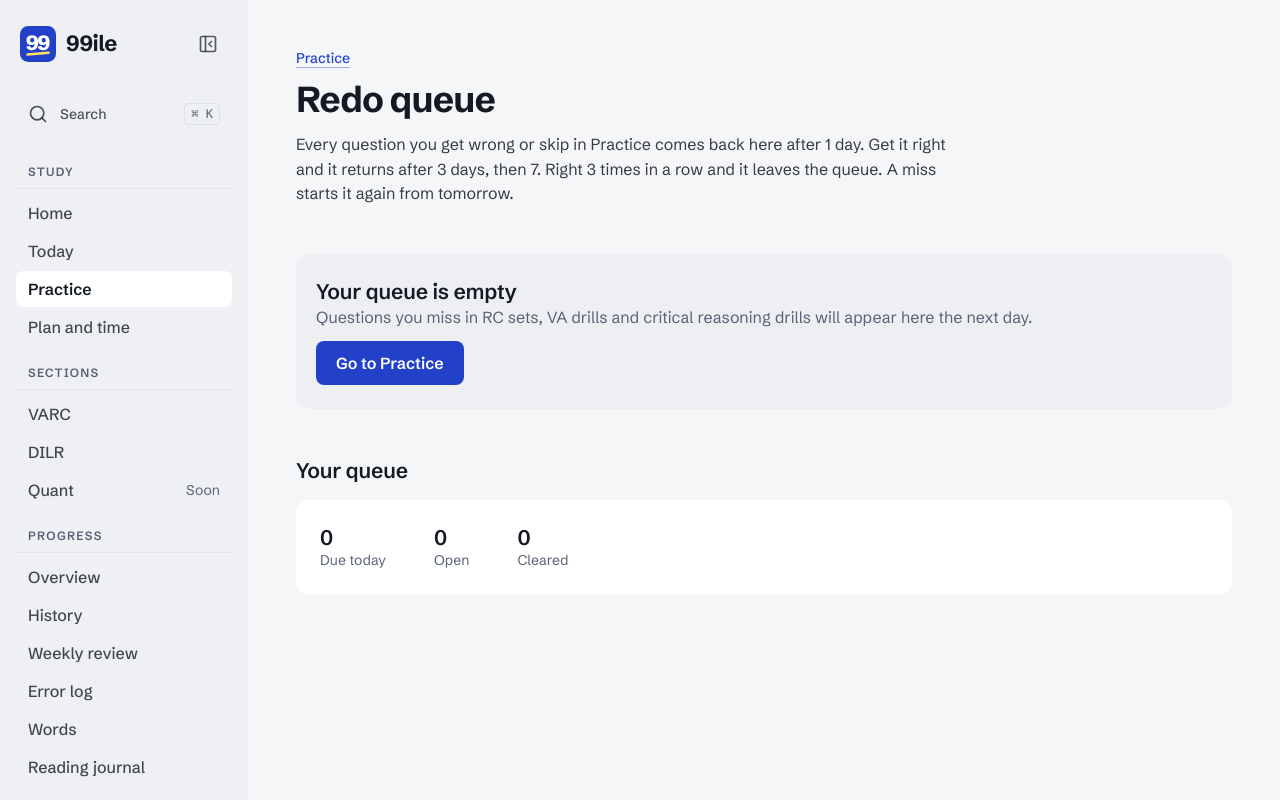
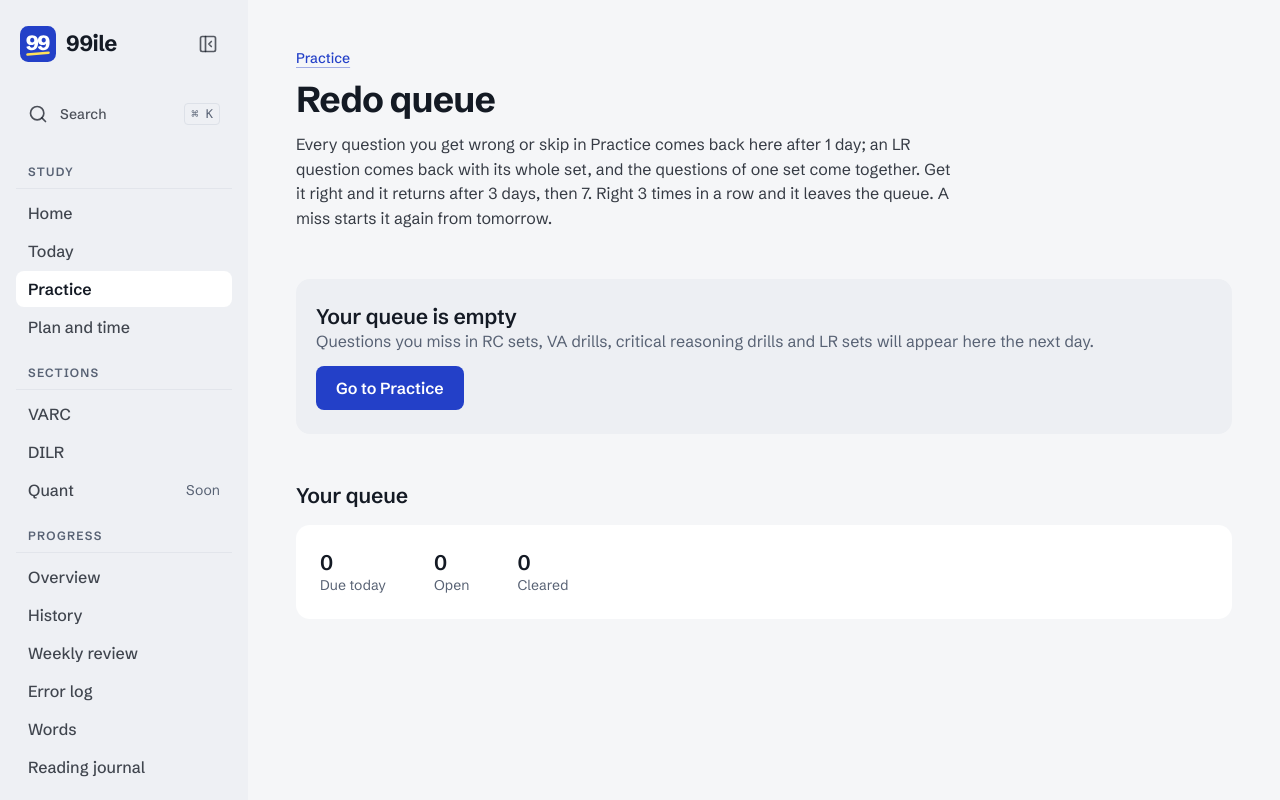
Before and after one commit to japp47/CAT-Prep, a React (Vite) app: page /practice/redo in a window 1280 px wide. Built offline with nearby package versions, Linux system fonts and the light colour scheme.

Commit message:
feat: bring missed LR questions back in the redo queue with their sets

```diff
--- a/src/lib/state.ts
+++ b/src/lib/state.ts
@@ -150,6 +150,8 @@ export interface AppState {
   weekReviews: WeekReview[];
   /** False for saves from before the redo queue; RedoSeeder then builds the queue from past attempts. */
   redoSeeded: boolean;
+  /** False for saves with LR sets taken before LR joined the redo queue; RedoSeeder adds their misses once. */
+  lrRedoSeeded: boolean;
   /** The percentile the student is aiming for in each section. Only VARC has percentile tables so far. */
   targets: { varc: number };
   /** About the student, from the You page (F81): unset until they answer. */
@@ -166,7 +168,7 @@ const emptyDow = () => [null, null, null, null, null, null, null] as (number | n
 export function blankState(): AppState {
   const settings = {} as Record<SectionId, TimeSettings>;
   SECTION_IDS.forEach((id) => (settings[id] = { ...DEFAULT_TIME[id], dow: emptyDow() }));
-  return { version: 4, ticks: {}, settings, days: {}, since: todayIso(), mocks: [], errors: [], vocab: [], practice: [], rcAttempts: [], vaAttempts: [], crAttempts: [], lrAttempts: [], speedRuns: [], redo: [], sectionals: [], summaries: [], mockReviews: [], recs: [], weekReviews: [], redoSeeded: true, targets: { varc: DEFAULT_TARGET }, about: {} };
+  return { version: 4, ticks: {}, settings, days: {}, since: todayIso(), mocks: [], errors: [], vocab: [], practice: [], rcAttempts: [], vaAttempts: [], crAttempts: [], lrAttempts: [], speedRuns: [], redo: [], sectionals: [], summaries: [], mockReviews: [], recs: [], weekReviews: [], redoSeeded: true, lrRedoSeeded: true, targets: { varc: DEFAULT_TARGET }, about: {} };
 }
 
 type Obj = Record<string, unknown>;
@@ -344,6 +346,7 @@ export function normalize(raw: unknown): AppState {
   }
   // Saves from before the redo queue have none; it is built from their attempts once the content loads.
   b.redoSeeded = Array.isArray(raw.redo) && raw.redoSeeded !== false;
+  b.lrRedoSeeded = raw.lrRedoSeeded === true || b.lrAttempts.length === 0;
   return b;
 }
 
--- a/src/lib/sync/records.ts
+++ b/src/lib/sync/records.ts
@@ -101,7 +101,7 @@ const order = (row: Record<string, unknown>) => String(row.d ?? row.added ?? "")
 
 /** Builds a state from live records. Lists come out in a fixed order; everything goes through normalize(). */
 export function fromRecords(recs: Rec[]): AppState {
-  const raw: Record<string, unknown> = { ticks: {}, days: {}, settings: {}, redo: [], redoSeeded: true };
+  const raw: Record<string, unknown> = { ticks: {}, days: {}, settings: {}, redo: [], redoSeeded: true, lrRedoSeeded: true };
   (Object.keys(LISTS) as ListField[]).forEach((f) => (raw[f] = []));
   recs.forEach((r) => {
     if (r.kind in FIELD) (raw[FIELD[r.kind]] as unknown[]).push(r.data);
@@ -131,6 +131,7 @@ export function applyRecords(st: AppState, incoming: SyncRecord[], timeOf: (key:
   });
   const out = fromRecords([...live.values()].filter((r) => !r.deleted));
   out.redoSeeded = st.redoSeeded;
+  out.lrRedoSeeded = st.lrRedoSeeded;
   return out;
 }
 
--- a/src/lib/tabs.ts
+++ b/src/lib/tabs.ts
@@ -44,6 +44,7 @@ export function merge3(base: AppState, ours: AppState, theirs: AppState): AppSta
   });
   const merged = fromRecords(out);
   merged.redoSeeded = ours.redoSeeded;
+  merged.lrRedoSeeded = ours.lrRedoSeeded;
   return merged;
 }
 
--- a/src/pages/practice/Hub.tsx
+++ b/src/pages/practice/Hub.tsx
@@ -29,7 +29,7 @@ function varcToday(st: { rcAttempts: RcAttempt[]; vaAttempts: VaAttempt[]; redo:
   const daily = rcOfDay(today);
   const dailyTry = st.rcAttempts.filter((a) => a.set === daily.id && a.d === today).pop();
   const vaToday = st.vaAttempts.filter((a) => a.mode === "daily" && a.d === today).pop();
-  const redoDue = dueRedo(st.redo, today).length;
+  const redoDue = dueRedo(st.redo.filter((r) => !r.k.startsWith("lr:")), today).length;
   // The first daily task not yet done gets the highlighter and the one filled button.
   const next = !dailyTry ? "rc" : !vaToday ? "va" : redoDue ? "redo" : null;
   return { today, daily, dailyTry, vaToday, redoDue, next };
@@ -54,10 +54,11 @@ function Hub({ sec }: { sec: SectionDef }) {
   const varc = varcToday(state);
   const lrNext = nextLr(state.lrAttempts);
   const tried = new Set(state.lrAttempts.map((a) => a.set)).size;
+  const lrRedoDue = dueRedo(state.redo.filter((r) => r.k.startsWith("lr:")), varc.today).length;
   const left = [!varc.dailyTry, !varc.vaToday, varc.redoDue > 0].filter(Boolean).length;
   const status: Record<SectionId, { text: string; due: boolean }> = {
     varc: { text: left ? `${left} left today` : "Done for today", due: left > 0 },
-    dilr: { text: `${LR_ORDER.length} sets${tried ? `, ${tried} tried` : ""}`, due: !!lrNext },
+    dilr: lrRedoDue ? { text: `${lrRedoDue} to redo`, due: true } : { text: `${LR_ORDER.length} sets${tried ? `, ${tried} tried` : ""}`, due: !!lrNext },
     quant: { text: "From January", due: false },
   };
 
--- a/src/pages/practice/LrPlayer.tsx
+++ b/src/pages/practice/LrPlayer.tsx
@@ -77,7 +77,7 @@ function DataTable({ t }: { t: LrTable }) {
 }
 
 /** The story and numbered clues. In review the clues a question used are highlighted. */
-function SetText({ set, lit = [] }: { set: LrSet; lit?: number[] }) {
+export function SetText({ set, lit = [] }: { set: LrSet; lit?: number[] }) {
   return (
     <article className="flex flex-col gap-4 rounded-lg bg-card px-5 py-5 sm:px-7 sm:py-6" aria-label="The set">
       {set.intro.map((p, i) => <p key={i} className="text-reading">{p}</p>)}
@@ -293,7 +293,7 @@ function FullReview({ set, attempt }: { set: LrSet; attempt: LrAttempt }) {
   );
 }
 
-function ReviewQuestion({ set, qi, given, att, whole }: { set: LrSet; qi: number; given: number | string | null; att: string; whole: boolean }) {
+export function ReviewQuestion({ set, qi, given, att, whole }: { set: LrSet; qi: number; given: number | string | null; att: string; whole: boolean }) {
   const { state, update } = useStore();
   const q = set.questions[qi];
   const blank = given === null || given === "";
--- a/src/pages/practice/Redo.tsx
+++ b/src/pages/practice/Redo.tsx
@@ -1,4 +1,5 @@
 import { useEffect, useState } from "react";
+import { Input } from "@/components/ui/input";
 import { useSearchParams } from "react-router-dom";
 import { Badge } from "@/components/ui/badge";
 import { Button } from "@/components/ui/button";
@@ -8,8 +9,9 @@ import { ContentGate } from "../../components/Content";
 import { Empty, LinkButton, Page, PageHeader, Section, Stat } from "../../components/kit";
 import { useStore } from "../../lib/store";
 import type { Content } from "../../practice/content";
+import { lrRight } from "../../practice/lrcheck";
 import { LETTERS, recordRedoAnswer } from "../../practice/record";
-import { answerRedo, dueRedo, REDO_GAPS, REDO_PER_SESSION, redoKeyExists, redoNow, redoPracticeType, resolveRedo, upcomingRedo, type RedoRef } from "../../practice/redo";
+import { answerRedo, dueRedo, groupBySet, lrRedoLabel, REDO_GAPS, REDO_PER_SESSION, redoKeyExists, redoNeed, redoNow, redoPracticeType, redoSection, resolveRedo, upcomingRedo, type RedoRef } from "../../practice/redo";
 import { lastMistake } from "../../practice/errorlink";
 import { CAUSES } from "../../data/traps";
 import { CR_TYPE, RC_QTYPE } from "../../practice/types";
@@ -18,8 +20,9 @@ import { Choice, ChoiceGroup, Confirm, useLeaveConfirmation } from "./common";
 import { CrQuestion, CrReview } from "./CrPlayer";
 import { PaneJump, PaneSwitch, Passage, ReviewQuestion, showQuestion, Split } from "./RcPlayer";
 import { ItemInput, ItemReview } from "./VaPlayer";
+import { ReviewQuestion as LrReview, SetText } from "./LrPlayer";
 
-const HOW = `Every question you get wrong or skip in Practice comes back here after ${REDO_GAPS[0]} day. Get it right and it returns after ${REDO_GAPS[1]} days, then ${REDO_GAPS[2]}. Right ${REDO_GAPS.length} times in a row and it leaves the queue. A miss starts it again from tomorrow.`;
+const HOW = `Every question you get wrong or skip in Practice comes back here after ${REDO_GAPS[0]} day; an LR question comes back with its whole set, and the questions of one set come together. Get it right and it returns after ${REDO_GAPS[1]} days, then ${REDO_GAPS[2]}. Right ${REDO_GAPS.length} times in a row and it leaves the queue. A miss starts it again from tomorrow.`;
 
 export default function Redo() {
   const { state, update } = useStore();
@@ -29,7 +32,7 @@ export default function Redo() {
   const only = (sp.get("k") ?? "").split(",").filter(redoKeyExists).slice(0, 20).join(",");
   useEffect(() => { if (only) update((st) => only.split(",").forEach((k) => redoNow(st, k, today))); }, [only, today, update]);
   // Fix the session's list when the page opens, so answering does not reshuffle it.
-  const [session, setSession] = useState(() => (only ? only.split(",") : dueRedo(state.redo, today).slice(0, REDO_PER_SESSION).map((r) => r.k)));
+  const [session, setSession] = useState(() => groupBySet(only ? only.split(",") : dueRedo(state.redo, today).slice(0, REDO_PER_SESSION).map((r) => r.k)));
   const [pos, setPos] = useState(0);
   const [results, setResults] = useState<{ ok: boolean; cleared: boolean }[]>([]);
   const dueNow = dueRedo(state.redo, today);
@@ -37,7 +40,7 @@ export default function Redo() {
   const cleared = state.redo.length - open.length;
   const upcoming = upcomingRedo(state.redo, today);
 
-  const restart = () => { setSession(dueNow.slice(0, REDO_PER_SESSION).map((r) => r.k)); setPos(0); setResults([]); };
+  const restart = () => { setSession(groupBySet(dueNow.slice(0, REDO_PER_SESSION).map((r) => r.k))); setPos(0); setResults([]); };
 
   return (
     <Page>
@@ -46,7 +49,7 @@ export default function Redo() {
       {session.length === 0 ? (
         <Empty action={<LinkButton to="/practice">Go to Practice</LinkButton>}>
           <b className="block text-heading font-semibold text-foreground">{open.length ? "Nothing due today" : "Your queue is empty"}</b>
-          {open.length ? "Come back on the next date below." : "Questions you miss in RC sets, VA drills and critical reasoning drills will appear here the next day."}
+          {open.length ? "Come back on the next date below." : "Questions you miss in RC sets, VA drills, critical reasoning drills and LR sets will appear here the next day."}
         </Empty>
       ) : pos >= session.length ? (
         <div className="flex flex-col gap-4 rounded-lg bg-card p-6">
@@ -58,7 +61,7 @@ export default function Redo() {
           </div>
         </div>
       ) : (
-        <ContentGate inline>
+        <ContentGate inline need={redoNeed(session)}>
           {(c) => (
             <RedoQuestion key={session[pos]} c={c} k={session[pos]} n={pos + 1} of={session.length}
               onAnswered={(ok, done) => setResults((r) => [...r, { ok, cleared: done }])} onNext={() => setPos((p) => p + 1)} />
@@ -95,15 +98,16 @@ function RedoQuestion({ c, k, n, of, onAnswered, onNext }: { c: Content; k: stri
   const last = lastMistake(state, k);
 
   const check = (giveUp = false) => {
-    const ok = !giveUp && (ref.kind === "rc" ? pick === ref.set.questions[ref.qi].answer : ref.kind === "cr" ? pick === ref.item.answer : scoreItem(ref.item, typed).ok);
+    const ok = !giveUp && (ref.kind === "rc" ? pick === ref.set.questions[ref.qi].answer : ref.kind === "cr" ? pick === ref.item.answer
+      : ref.kind === "lr" ? lrRight(ref.set.questions[ref.qi], ref.set.questions[ref.qi].kind === "mcq" ? pick : typed.trim()) : scoreItem(ref.item, typed).ok);
     const d = todayIso();
     const box = ok ? item.box + 1 : 0;
     const cleared = ok && box >= REDO_GAPS.length;
-    update((st) => { answerRedo(st, k, ok, d); recordRedoAnswer(st, redoPracticeType(ref), ok, d); });
+    update((st) => { answerRedo(st, k, ok, d); recordRedoAnswer(st, redoPracticeType(ref), ok, d, redoSection(ref)); });
     setResult({ ok, cleared, box, gaveUp: giveUp });
     onAnswered(ok, cleared);
   };
-  const answered = ref.kind === "va" ? !!cleanAnswer(typed) : pick !== null;
+  const answered = ref.kind === "va" ? !!cleanAnswer(typed) : ref.kind === "lr" && ref.set.questions[ref.qi].kind === "tita" ? typed.trim() !== "" : pick !== null;
   // Sits under the question, so on a wide screen it stays next to the options, not below the passage.
   const actions = result ? (
     <div className={cn("flex flex-col gap-3 rounded-lg p-5", result.ok ? "bg-success-soft" : "bg-card")} role="status">
@@ -149,6 +153,8 @@ function RedoQuestion({ c, k, n, of, onAnswered, onNext }: { c: Content; k: stri
         </Split>
         {pane === "p" && <PaneJump onClick={() => showQuestion(setPane)}>Question</PaneJump>}
         </>
+      ) : ref.kind === "lr" ? (
+        <LrRedo ref_={ref} pane={pane} setPane={setPane} pick={pick} setPick={setPick} typed={typed} setTyped={setTyped} result={result} actions={actions} />
       ) : ref.kind === "cr" ? (
         <div className="mx-auto flex w-full max-w-[760px] flex-col gap-5">
           {result ? <CrReview item={ref.item} chosen={result.gaveUp ? null : pick} /> : <CrQuestion item={ref.item} pick={pick} setPick={setPick} />}
@@ -167,7 +173,53 @@ function RedoQuestion({ c, k, n, of, onAnswered, onNext }: { c: Content; k: stri
   );
 }
 
-const label = (ref: RedoRef) => (ref.kind === "rc" ? "RC, " + RC_QTYPE[ref.set.questions[ref.qi].type].label.toLowerCase() : ref.kind === "cr" ? "critical reasoning, " + CR_TYPE[ref.item.type].label.toLowerCase() : VA_KIND[ref.item.kind].label.toLowerCase());
+const label = (ref: RedoRef) => (ref.kind === "rc" ? "RC, " + RC_QTYPE[ref.set.questions[ref.qi].type].label.toLowerCase() : ref.kind === "cr" ? "critical reasoning, " + CR_TYPE[ref.item.type].label.toLowerCase() : ref.kind === "lr" ? lrRedoLabel(ref.set) : VA_KIND[ref.item.kind].label.toLowerCase());
+
+/**
+ * An LR question back from the queue: its whole set beside it, since a set question is solved from the set, and after
+ * checking, the explanation with the clues that settle it and a way into the full walkthrough of the last attempt.
+ */
+function LrRedo({ ref_: ref, pane, setPane, pick, setPick, typed, setTyped, result, actions }: {
+  ref_: Extract<RedoRef, { kind: "lr" }>; pane: "p" | "q"; setPane: (p: "p" | "q") => void; pick: number | null; setPick: (i: number) => void;
+  typed: string; setTyped: (s: string) => void; result: { gaveUp: boolean } | null; actions: React.ReactNode;
+}) {
+  const { state } = useStore();
+  const q = ref.set.questions[ref.qi];
+  const whole = q.uses.length >= ref.set.clues.length;
+  const att = state.lrAttempts.filter((a) => a.set === ref.set.id).pop();
+  return (
+    <>
+      <PaneSwitch pane={pane} setPane={setPane} q="Question" p="Set" />
+      <Split pane={pane}>
+        <SetText set={ref.set} lit={result && !whole ? q.uses : []} />
+        <>
+          {result ? (
+            <>
+              <LrReview set={ref.set} qi={ref.qi} given={result.gaveUp ? null : q.kind === "mcq" ? pick : typed.trim()} att={att?.id ?? ""} whole={whole} />
+              {att && <LinkButton to={`/practice/lr/${ref.set.id}?review=${att.id}`} variant="ghost" className="w-fit">See how the whole set is solved</LinkButton>}
+            </>
+          ) : (
+            <div className="flex flex-col gap-4">
+              <Badge variant="secondary">{ref.set.title}</Badge>
+              <p className="text-sm text-muted-foreground">Solve the set again from its clues, then answer. {q.kind === "mcq" ? "Choose one." : "Type the answer; a wrong typed answer costs nothing in CAT."}</p>
+              <p className="text-lg leading-snug font-semibold whitespace-pre-line">{q.stem}</p>
+              {q.kind === "mcq" ? (
+                <ChoiceGroup label="Options">
+                  {q.options!.map((o, i) => <Choice key={i} mark={LETTERS[i]} checked={pick === i} onClick={() => setPick(i)}>{o}</Choice>)}
+                </ChoiceGroup>
+              ) : (
+                <Input aria-label="Your answer" autoComplete="off" spellCheck={false} inputMode={/^-?\d+(\.\d+)?$/.test(String(q.answer)) ? "decimal" : "text"}
+                  className="w-44 bg-card text-lg font-semibold" value={typed} onChange={(e) => setTyped(e.target.value.slice(0, 20))} placeholder="Answer" />
+              )}
+            </div>
+          )}
+          {actions}
+        </>
+      </Split>
+      {pane === "p" && <PaneJump onClick={() => showQuestion(setPane)}>Question</PaneJump>}
+    </>
+  );
+}
 
 /**
  * After a retry: what the Error log says about the last miss, next to today's answer, so the student sees whether
--- a/src/practice/errorlink.ts
+++ b/src/practice/errorlink.ts
@@ -1,7 +1,7 @@
 import { addDays } from "../lib/date";
 import type { AppState, ErrorEntry, RedoItem } from "../lib/state";
 import { RECENT_DAYS, type Status } from "./errorfilter";
-import { CR_CATALOG, RC_CATALOG, VA_CATALOG } from "./catalog.gen";
+import { CR_CATALOG, LR_CATALOG, RC_CATALOG, VA_CATALOG } from "./catalog.gen";
 import { redoKeyExists } from "./redo";
 import { VA_KIND, VA_KINDS } from "./va/build";
 
@@ -22,6 +22,11 @@ export function errorKey(e: ErrorEntry): string | null {
   if (rc) {
     const set = RC_CATALOG.find((s) => s.title === rc[1]);
     if (set) return `rc:${set.id}:${Number(rc[2]) - 1}`;
+  }
+  const lr = /^LR: (.*), Q(\d+)$/.exec(e.src);
+  if (lr) {
+    const set = LR_CATALOG.find((s) => s.title === lr[1]);
+    if (set) return `lr:${set.id}:${Number(lr[2]) - 1}`;
   }
   const cr = /^Critical reasoning ([A-Za-z0-9-]+):/.exec(e.src);
   if (cr && CR_CATALOG.some((c) => c.id === cr[1])) return `cr:${cr[1]}`;
@@ -49,6 +54,11 @@ export function errorLink(e: ErrorEntry, st: AppState): ErrorLink | null {
     const [, set, n] = key.split(":");
     const att = pick(st.rcAttempts.filter((a) => a.set === set), e);
     return { key, retry, review: att ? `/practice/rc/${set}?review=${att.id}&q=${Number(n) + 1}` : undefined };
+  }
+  if (key.startsWith("lr:")) {
+    const [, set, n] = key.split(":");
+    const att = pick(st.lrAttempts.filter((a) => a.set === set), e);
+    return { key, retry, review: att ? `/practice/lr/${set}?review=${att.id}&q=${Number(n) + 1}` : undefined };
   }
   const list = key.startsWith("cr:") ? st.crAttempts : st.vaAttempts;
   const att = pick((list as { id: string; d: string; items: { k: string }[] }[]).filter((a) => a.items.some((i) => i.k === key)), e);
--- a/src/practice/redo.ts
+++ b/src/practice/redo.ts
@@ -1,8 +1,9 @@
 import { addDays } from "../lib/date";
 import type { AppState, RedoItem } from "../lib/state";
-import { CR_CATALOG, RC_CATALOG, VA_CATALOG } from "./catalog.gen";
-import type { Content } from "./content";
-import type { CrItem, RcSet } from "./types";
+import { CR_CATALOG, LR_CATALOG, RC_CATALOG, VA_CATALOG } from "./catalog.gen";
+import type { Content, Need } from "./content";
+import { lrRight } from "./lrcheck";
+import { LR_TYPE, type CrItem, type LrSet, type RcSet } from "./types";
 import { parseKey, scoreItem, VA_KIND, type VaItem } from "./va/build";
 
 /**
@@ -16,22 +17,26 @@ export const REDO_PER_SESSION = 10;
 export const rcRedoKey = (set: string, qi: number) => `rc:${set}:${qi}`;
 
 const rcQuestions = new Map(RC_CATALOG.map((m) => [m.id, m.questions]));
+const lrQuestions = new Map(LR_CATALOG.map((m) => [m.id, m.questions]));
 const vaIds = new Set(VA_CATALOG.map((m) => m.id));
 const crIds = new Set(CR_CATALOG.map((m) => m.id));
 
 export const crRedoKey = (id: string) => `cr:${id}`;
+/** An LR question: its set and its place in it. It comes back with its whole set, which it needs to be solved. */
+export const lrRedoKey = (set: string, qi: number) => `lr:${set}:${qi}`;
 
 /** Whether a key still points at a question in the library. Uses the catalog, so it works before the content loads. */
 export function redoKeyExists(key: string): boolean {
   const [kind, id, n] = key.split(":");
   if (kind === "rc") return Number(n) < (rcQuestions.get(id) ?? 0);
+  if (kind === "lr") return Number(n) < (lrQuestions.get(id) ?? 0);
   if (kind === "cr") return crIds.has(id);
   return kind in VA_KIND && vaIds.has(id);
 }
 
 /** A question the timed sectional can ask: an RC question or a VA item. */
 export type ExamRef = { kind: "rc"; key: string; set: RcSet; qi: number } | { kind: "va"; key: string; item: VaItem };
-export type RedoRef = ExamRef | { kind: "cr"; key: string; item: CrItem };
+export type RedoRef = ExamRef | { kind: "cr"; key: string; item: CrItem } | { kind: "lr"; key: string; set: LrSet; qi: number };
 
 /** Finds the question behind a key. Null when it was removed from the library. */
 export function resolveRedo(key: string, c: Content): RedoRef | null {
@@ -44,14 +49,41 @@ export function resolveRedo(key: string, c: Content): RedoRef | null {
     const item = c.crById(key.slice(3));
     return item ? { kind: "cr", key, item } : null;
   }
+  if (key.startsWith("lr:")) {
+    const [, id, n] = key.split(":");
+    const set = c.lrById(id), qi = Number(n);
+    return set && set.questions[qi] ? { kind: "lr", key, set, qi } : null;
+  }
   const item = parseKey(key, c.vaParas);
   return item ? { kind: "va", key, item } : null;
 }
 
-/** Like resolveRedo, for the sectional, which asks no critical reasoning. */
+/** Like resolveRedo, for the VARC sectional, which asks no critical reasoning or LR. */
 export function resolveExam(key: string, c: Content): ExamRef | null {
   const ref = resolveRedo(key, c);
-  return ref && ref.kind !== "cr" ? ref : null;
+  return ref && (ref.kind === "rc" || ref.kind === "va") ? ref : null;
+}
+
+/** Only the content a set of redo keys needs, so a session loads its own files and no others. */
+export function redoNeed(keys: string[]): Need {
+  const rc = new Set<string>(), lr = new Set<string>();
+  let va = false, cr = false;
+  keys.forEach((k) => {
+    const [kind, id] = k.split(":");
+    if (kind === "rc") rc.add(id); else if (kind === "lr") lr.add(id); else if (kind === "cr") cr = true; else va = true;
+  });
+  return { rc: [...rc], va, cr, lr: [...lr] };
+}
+
+/**
+ * The session's order: due order, except that an LR set's questions sit together, so the set is solved once for
+ * all of them.
+ */
+export function groupBySet(keys: string[]): string[] {
+  const set = (k: string) => (k.startsWith("lr:") ? k.split(":").slice(0, 2).join(":") : k);
+  const firsts: string[] = [];
+  keys.forEach((k) => { if (!firsts.includes(set(k))) firsts.push(set(k)); });
+  return firsts.flatMap((f) => keys.filter((k) => set(k) === f));
 }
 
 /** Puts a missed question in the queue, or back to box 0 if it is already there. */
@@ -101,7 +133,11 @@ export function upcomingRedo(items: RedoItem[], d: string): [string, number][] {
 }
 
 /** The Progress row a redo answer counts toward: "RC" or the VA type. */
-export const redoPracticeType = (ref: RedoRef) => (ref.kind === "rc" ? "RC" : ref.kind === "cr" ? "Critical reasoning" : VA_KIND[ref.item.kind].practice);
+export const redoPracticeType = (ref: RedoRef) => (ref.kind === "rc" ? "RC" : ref.kind === "cr" ? "Critical reasoning" : ref.kind === "lr" ? "LR" : VA_KIND[ref.item.kind].practice);
+/** The section a redo answer counts in. */
+export const redoSection = (ref: RedoRef) => (ref.kind === "lr" ? "DILR" : "VARC");
+/** How the queue names a question's kind. */
+export const lrRedoLabel = (set: LrSet) => "LR, " + LR_TYPE[set.type].label.charAt(0).toLowerCase() + LR_TYPE[set.type].label.slice(1);
 
 /**
  * Builds the queue from past attempts, for saves made before the queue existed.
@@ -118,9 +154,28 @@ export function seedRedo(st: AppState, c: Content): void {
     if (item) events.push({ d: a.d, k: i.k, ok: scoreItem(item, i.a).ok });
   }));
   st.crAttempts.forEach((a) => a.items.forEach((i) => events.push({ d: a.d, k: i.k, ok: i.ok })));
+  lrEvents(st, c).forEach((e) => events.push(e));
   events.sort((a, b) => (a.d < b.d ? -1 : a.d > b.d ? 1 : 0));
   // A later right answer on a full retake takes the question back out.
   const open = new Map<string, string>();
   events.forEach((e) => { if (e.ok) open.delete(e.k); else open.set(e.k, e.d); });
   open.forEach((d, k) => queueMiss(st, k, d));
 }
+
+/** Every LR answer ever given, as right or not; an unsure answer counts as not, as at the time. */
+function lrEvents(st: AppState, c: Content): { d: string; k: string; ok: boolean }[] {
+  return st.lrAttempts.flatMap((a) => {
+    const set = c.lrById(a.set);
+    return set ? set.questions.map((q, qi) => ({ d: a.d, k: lrRedoKey(a.set, qi), ok: lrRight(q, a.ans[qi] ?? null) && !a.unsure?.includes(qi) })) : [];
+  });
+}
+
+/**
+ * LR sets taken before LR joined the queue (29 Oct 2026): their misses go in once, the same way seedRedo builds the
+ * rest, with a later right retake taking a question back out.
+ */
+export function seedLrRedo(st: AppState, c: Content): void {
+  const open = new Map<string, string>();
+  lrEvents(st, c).sort((a, b) => (a.d < b.d ? -1 : a.d > b.d ? 1 : 0)).forEach((e) => { if (e.ok) open.delete(e.k); else open.set(e.k, e.d); });
+  open.forEach((d, k) => { if (!st.redo.some((r) => r.k === k)) queueMiss(st, k, d); });
+}
```
Also changed, not shown: src/components/Content.tsx (+6 -3 lines), src/pages/practice/DilrPractice.tsx (+11 -1 lines), src/practice/lrattempt.ts (+8 -3 lines), src/practice/record.ts (+4 -4 lines), 3 other files (tests, documents, lock files or other folders).
